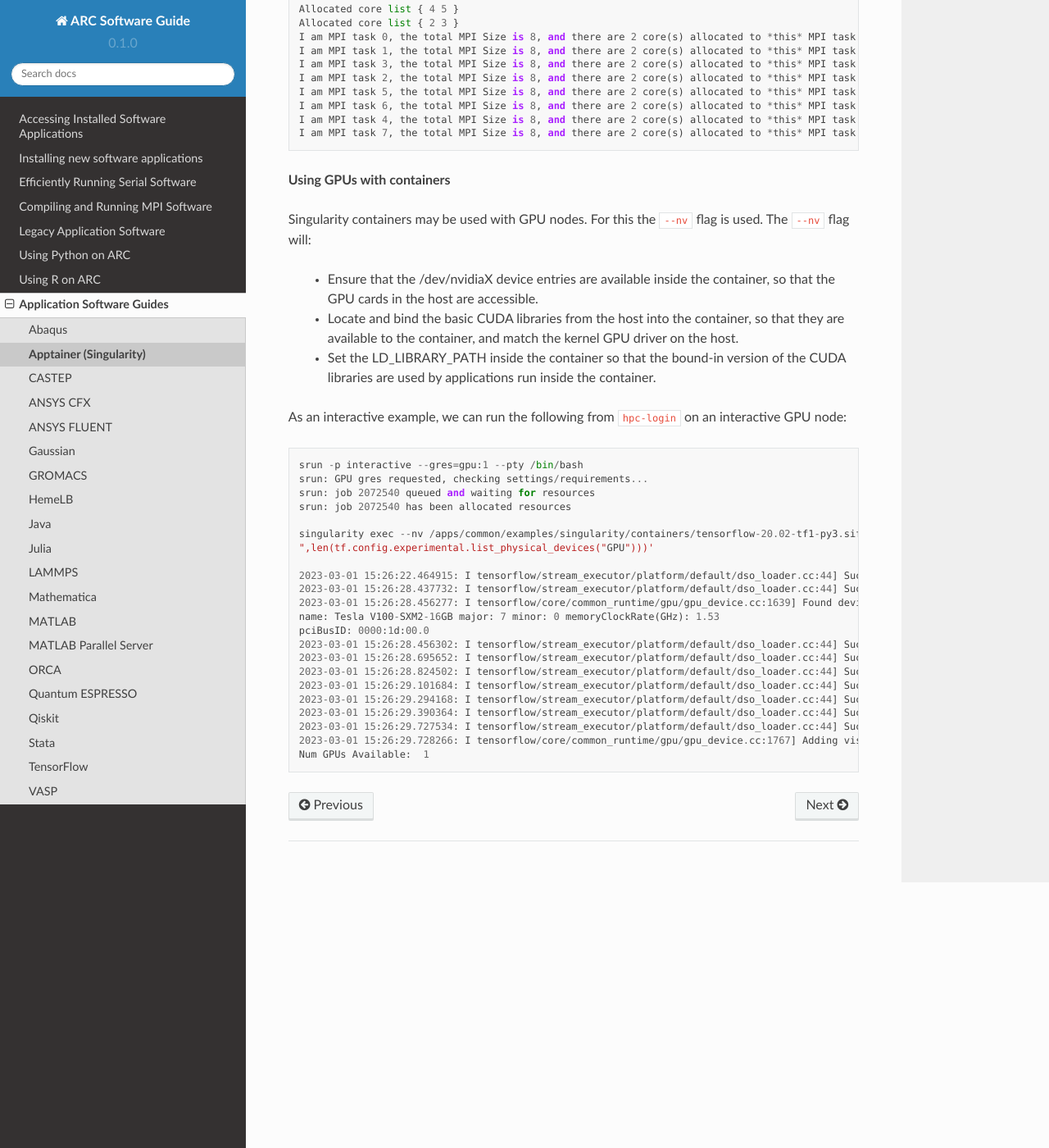
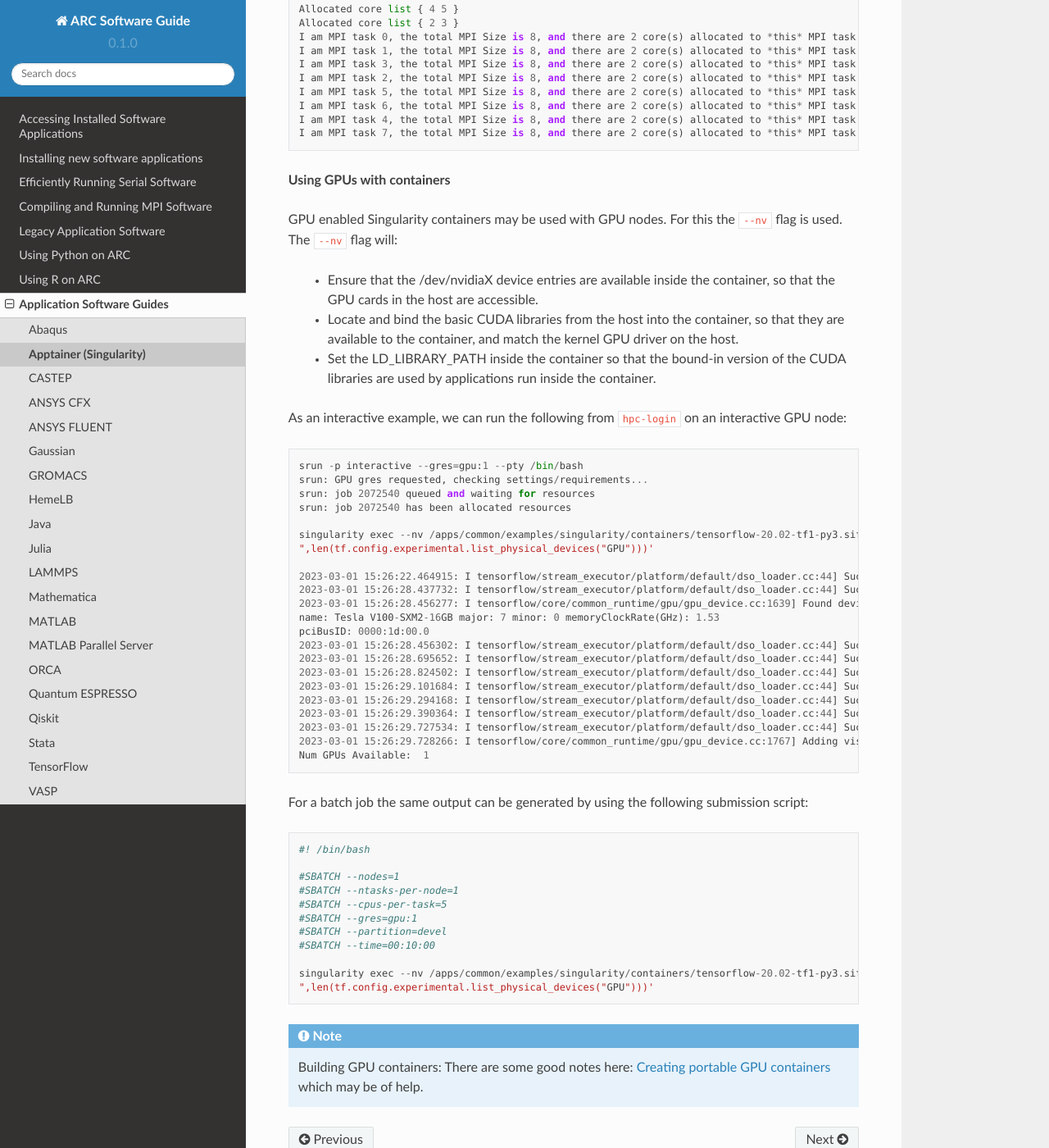
Before and after one commit to oxford-arc/arc-software-guide, a Sphinx documentation site: the page built from docs/source/apps/arc_apptainer.rst, in a window 1280 px wide and 1400 px high, scrolled down 3907 px. Shown: the whole window at 82% size. Built offline with Sphinx 7.4.7 and the Read the Docs theme 2.0.0, drawn with Linux system fonts in a browser that asks for light colours.

Commit message:
Update arc_apptainer.rst

```diff
--- a/docs/source/apps/arc_apptainer.rst
+++ b/docs/source/apps/arc_apptainer.rst
@@ -178,7 +178,7 @@ The output from the above script should look something like the following::
 
 **Using GPUs with containers**
 
-Singularity containers may be used with GPU nodes. For this the ``--nv`` flag is used. The ``--nv`` flag will:
+GPU enabled Singularity containers may be used with GPU nodes. For this the ``--nv`` flag is used. The ``--nv`` flag will:
 
  - Ensure that the /dev/nvidiaX device entries are available inside the container, so that the GPU cards in the host are accessible.
 
@@ -210,3 +210,21 @@ As an interactive example, we can run the following from ``hpc-login`` on an int
     2023-03-01 15:26:29.727534: I tensorflow/stream_executor/platform/default/dso_loader.cc:44] Successfully opened dynamic library libcudnn.so.7
     2023-03-01 15:26:29.728266: I tensorflow/core/common_runtime/gpu/gpu_device.cc:1767] Adding visible gpu devices: 0
     Num GPUs Available:  1
+
+For a batch job the same output can be generated by using the following submission script::
+
+   #! /bin/bash
+
+   #SBATCH --nodes=1
+   #SBATCH --ntasks-per-node=1
+   #SBATCH --cpus-per-task=5
+   #SBATCH --gres=gpu:1
+   #SBATCH --partition=devel
+   #SBATCH --time=00:10:00
+
+   singularity exec --nv /apps/common/examples/singularity/containers/tensorflow-20.02-tf1-py3.sif python -c 'import tensorflow as tf; print("Num GPUs Available:
+   ",len(tf.config.experimental.list_physical_devices("GPU")))'
+
+.. note::
+   Building GPU containers: There are some good notes here: `Creating portable GPU containers <https://gpucomputing.shef.ac.uk/education/creating_gpu_singularity/>`_
+   which may be of help.
```
